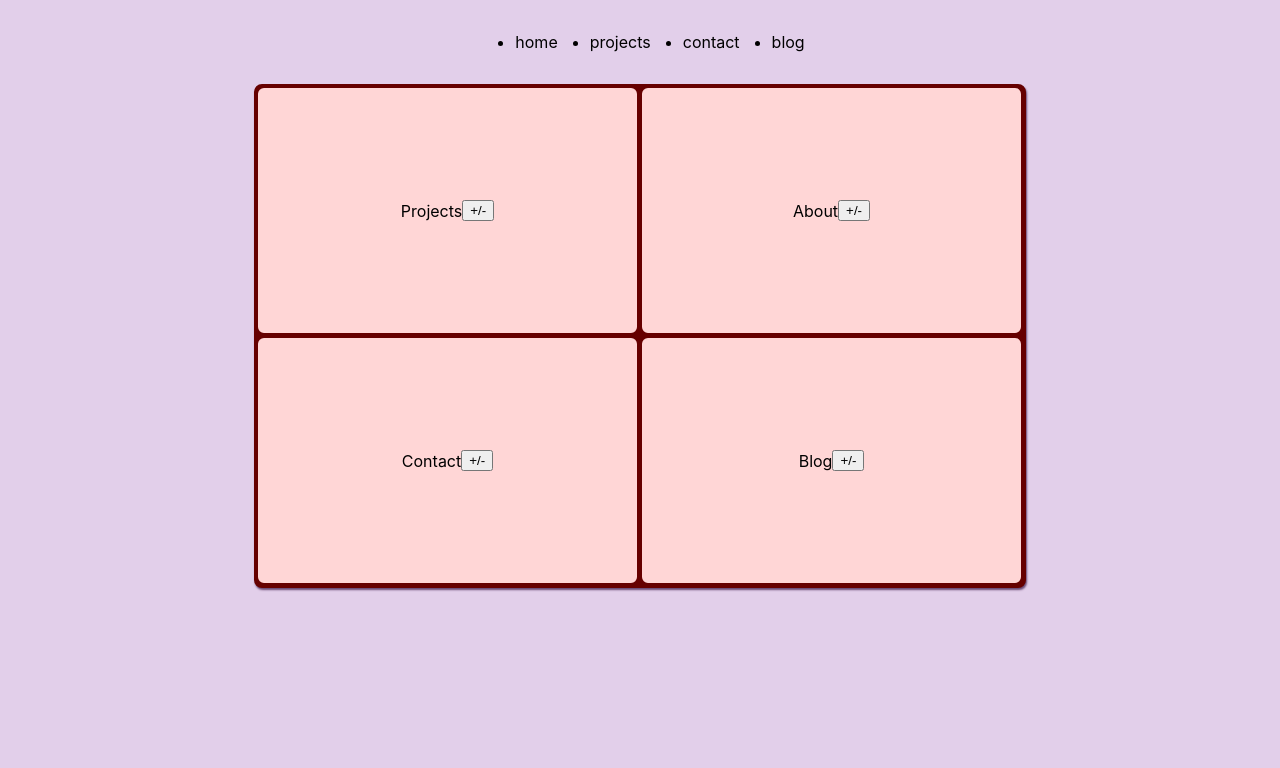
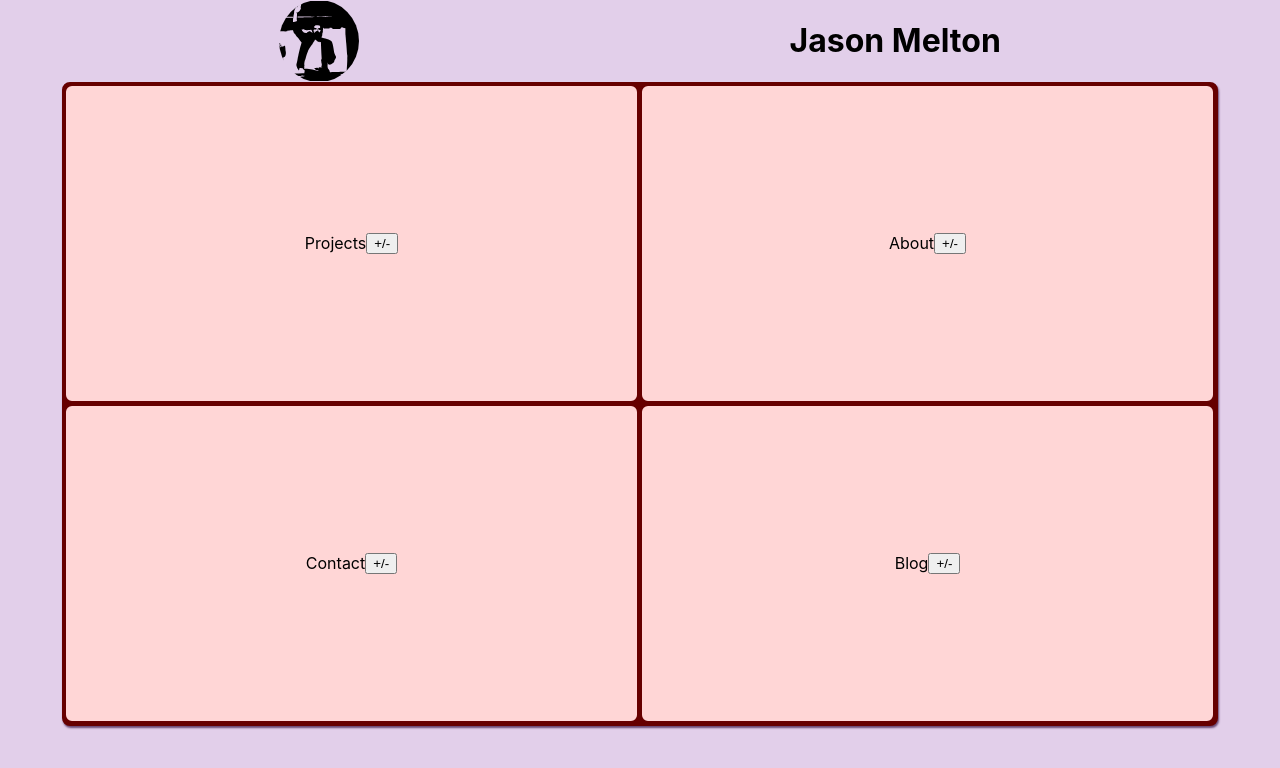
Before and after one commit to cooljasonmelton/site, a React (Create React App) app: page / in a window 1280 px wide. Shown: the top 768 px of the page. Built offline with nearby package versions, Linux system fonts and the light colour scheme.

Commit message:
cleaned code updated readme to do

```diff
--- a/src/App.css
+++ b/src/App.css
@@ -1,6 +1,5 @@
 .App {
     flex-direction: column;
-
 }
 
 .cfb{
@@ -11,17 +10,13 @@
 
 .container{
     position: relative;
-    width: 60%;
-    height: 500px;
+    width: 90%;
+    min-height: 80vh;
 
     border: 2.5px solid #660000;
     border-radius: 0.5em;
     box-shadow: 1px 2px 2px #694873;
 
-
-    /* background-image: url(); */
-    /* background-repeat: no-repeat, repeat; */
-    /* background-size: cover;  */
     background-color: #660000;
 
     flex-wrap: wrap;
--- a/src/menu/Menu.css
+++ b/src/menu/Menu.css
@@ -1,11 +1,15 @@
 .Menu{
-    width: 100%;
+    width: 90%;
+    display: flex;
+    justify-content: space-around;
 }
 
-.menu-item-container{
-    display: flex;
+.menu-img{
+    width: 5em;
+    border-radius: 50%;
+
 }
 
-.menu-item {
-    margin: 1em;
+.menu-name{
+
 }
--- a/src/menu/Menu.js
+++ b/src/menu/Menu.js
@@ -1,28 +1,14 @@
 import React from 'react';
 import './Menu.css';
+import jasonPic from './jason-pic.svg'
 
 const Menu = () => {
 
-    const menuItemNames = [
-        "home",
-        "projects",
-        "contact",
-        "blog"
-    ]
+    return (
+        <div className="Menu">
+            <img className="menu-img" src={jasonPic} alt="jason" />
+            <h1 className="menu-name">Jason Melton</h1>
 
-    const renderMenuItems = () => {
-        return menuItemNames.map(name=>{
-            return(
-            <li className="menu-item">{name}</li>
-            )
-        })
-    }
-
-    return (
-        <div className="Menu cfb">
-            <ul className="menu-item-container">
-                {renderMenuItems()}
-            </ul>
         </div>
     );
 }
```
Also changed, not shown: src/App.js (+11 -22 lines), src/menu/jason-pic.svg (added), 1 other file (tests, documents, lock files or other folders).
